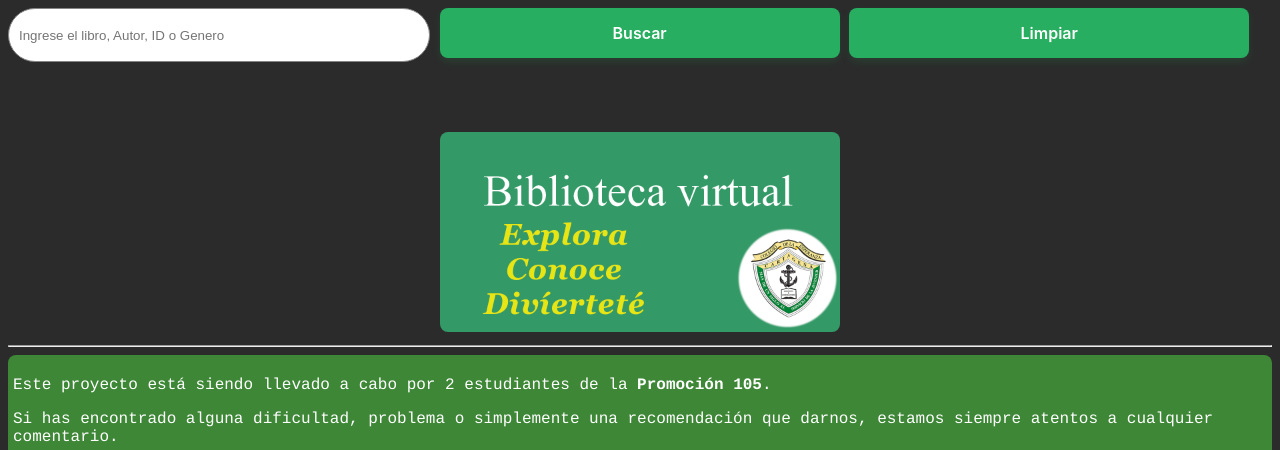
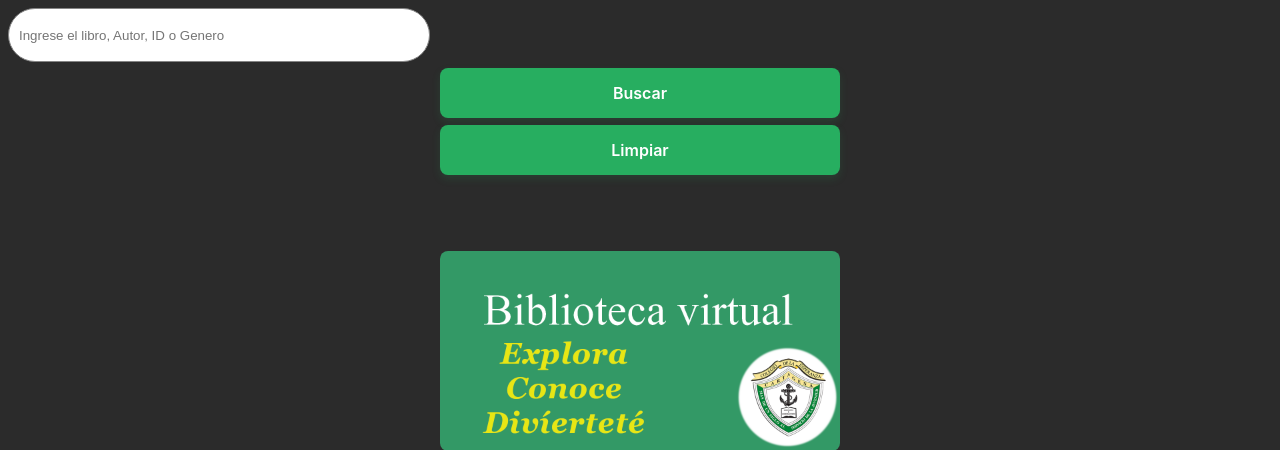
Before and after one commit to SteinDevlop/Biblioteca-Virtual, a PHP site: page / in a window 1280 px wide. Shown: the top 450 px of the page. Run offline with PHP 8.4, Linux system fonts and the light colour scheme.

Commit message:
cambiando estructuras

```diff
--- a/style.css
+++ b/style.css
@@ -310,15 +310,14 @@
   transform: scale(0.98);
   border-radius: 20px;
  }
-
+ .button-68{
+  display:block;
+  margin:0.4em auto;
+  }
  .card:hover {
   box-shadow: 0px 0px 30px 1px rgba(0, 255, 117, 0.30);
  }
  @media all and (max-width:30em){
-.button-68{
-display:block;
-margin:0.4em auto;
-}
  }
  /* Smartphones (horizontal y vertical) */
 @media only screen
```
